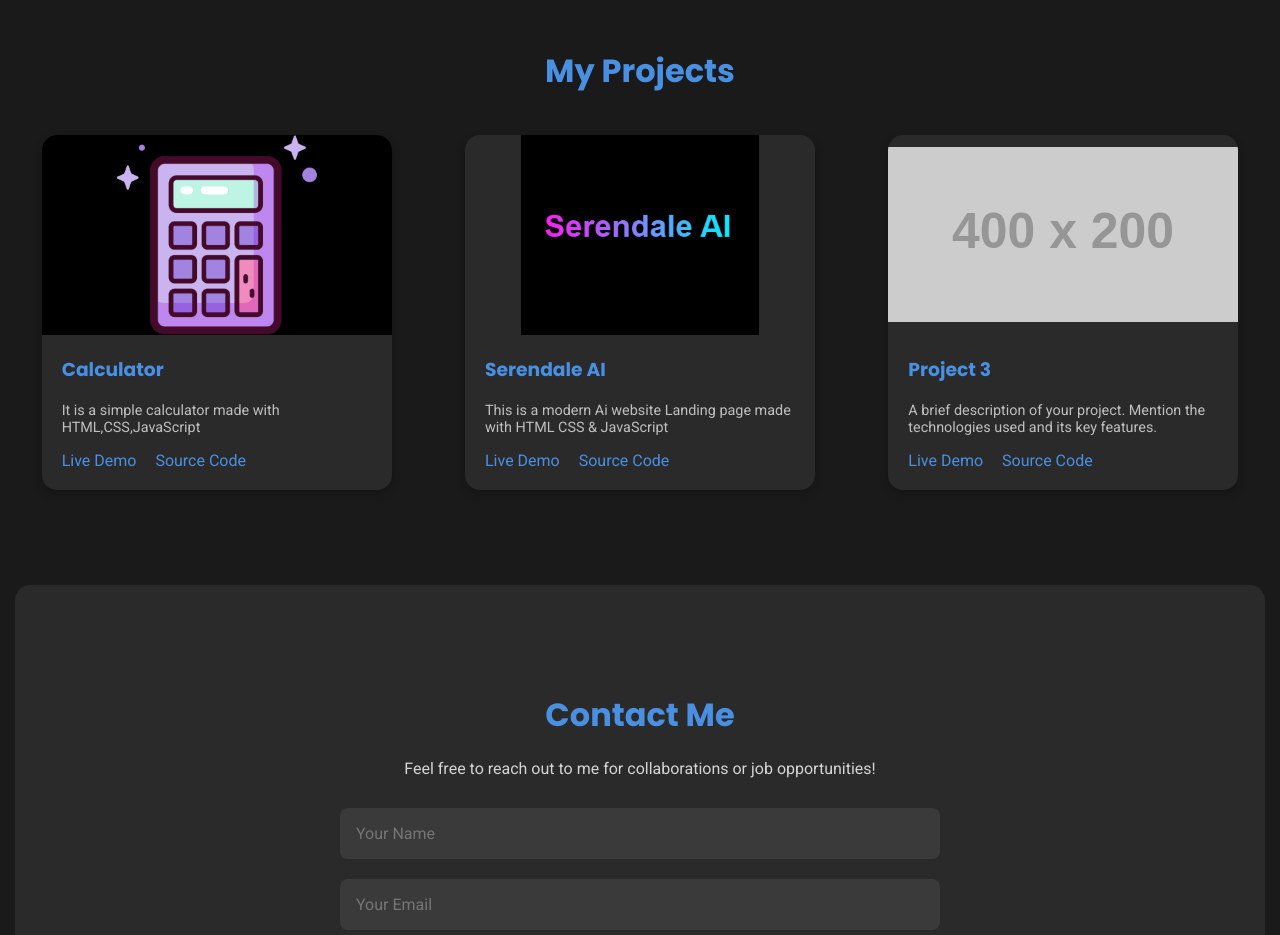
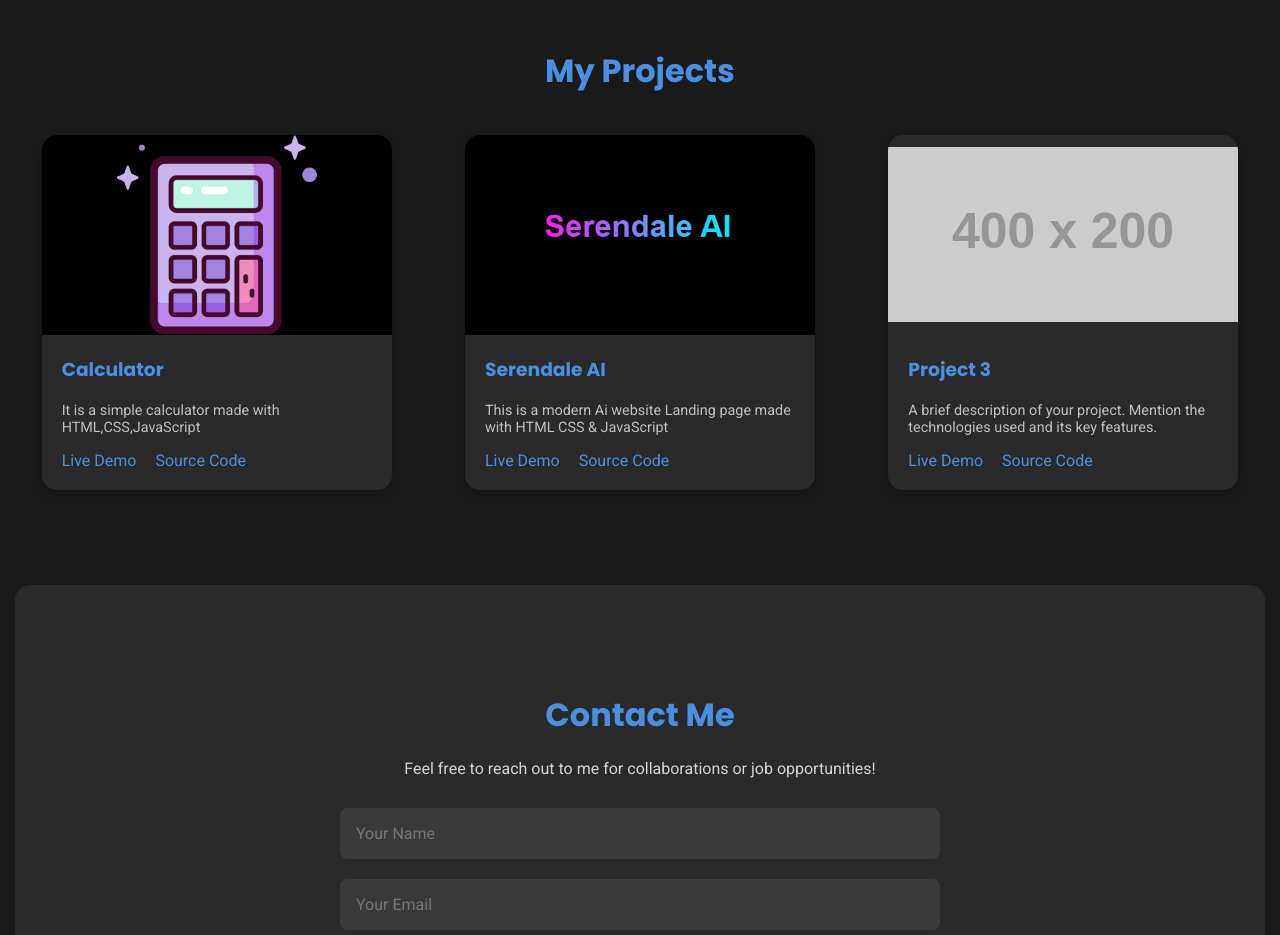
Before and after one commit to saeedahmad121/saeedahmad121.github.io, a plain HTML site: page index.html in a window 1280 px wide. Shown: the part 1260-2195 px from the top of the page. Drawn offline with nearby package versions, Linux system fonts and the light colour scheme; placeholder pictures from the web are drawn by us.

Commit message:
index.html

```diff
--- a/index.html
+++ b/index.html
@@ -121,7 +121,7 @@
                 </div>
             </div>
             <div class="project-card">
-                <img src="serendale.png">
+                <img class="ims" src="serendale.PNG" alt="Project 2">
                 <div class="project-content">
                     <h3>Serendale AI</h3>
                     <p>This is a modern Ai website Landing page made with HTML CSS & JavaScript</p>
@@ -171,5 +171,4 @@
     </script>
 </body>
 
-
 </html>
```
